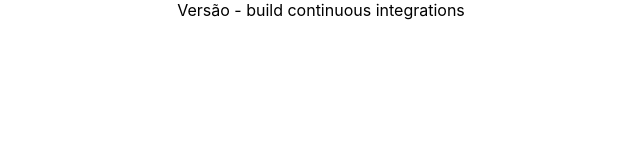
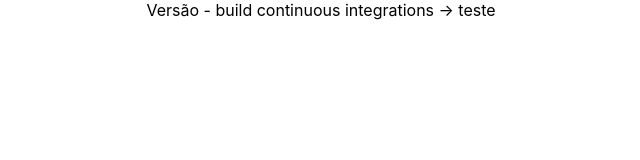
Before and after one commit to WallisonHenrique/az-demo, a React (Create React App) app: page / in a window 1280 px wide. Shown: the top 160 px of the page, without its empty margins (319-959 px from the left). Built offline with nearby package versions, Linux system fonts and the light colour scheme.

Commit message:
Adicionar segunda tentativa de CI

```diff
--- a/src/App.js
+++ b/src/App.js
@@ -4,7 +4,7 @@ import './App.css';
 function App() {
   return (
     <div className="App">
-      Versão - build continuous integrations
+      Versão - build continuous integrations -> teste
     </div>
   );
 }
```
